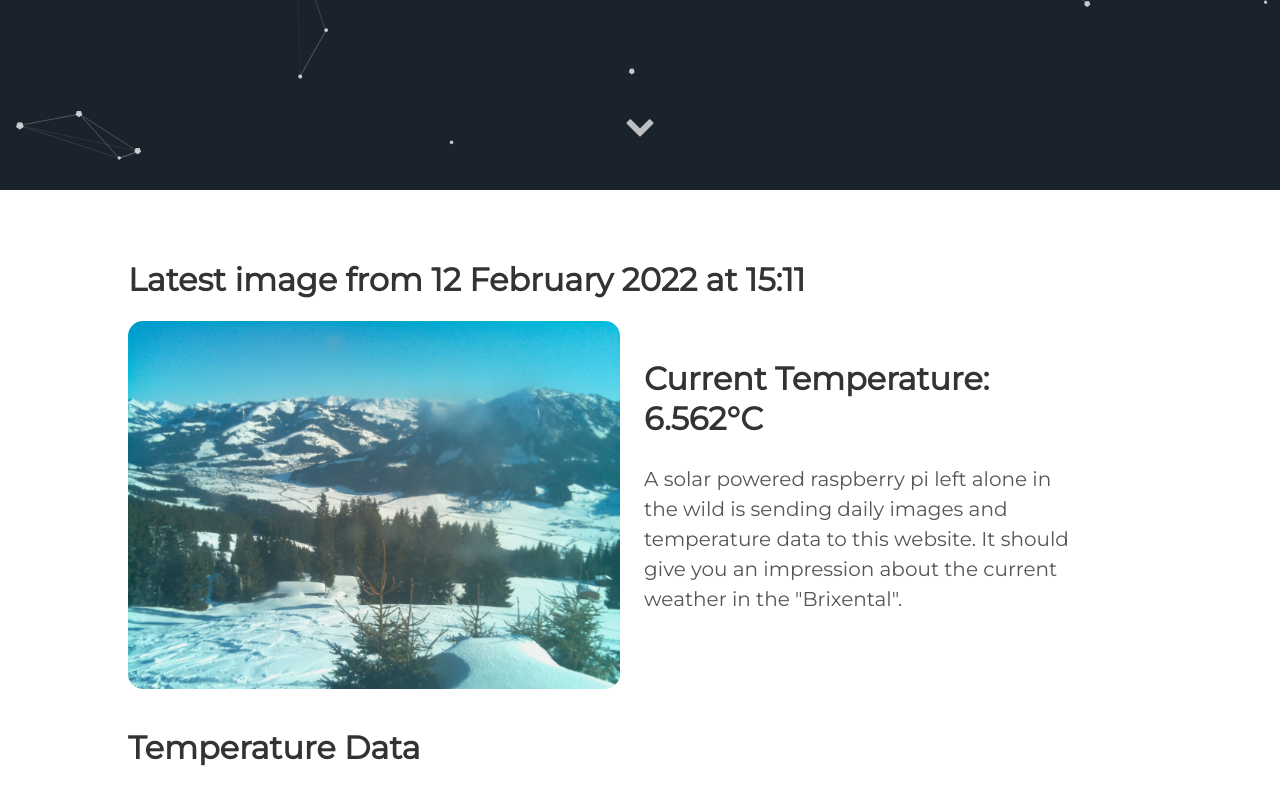
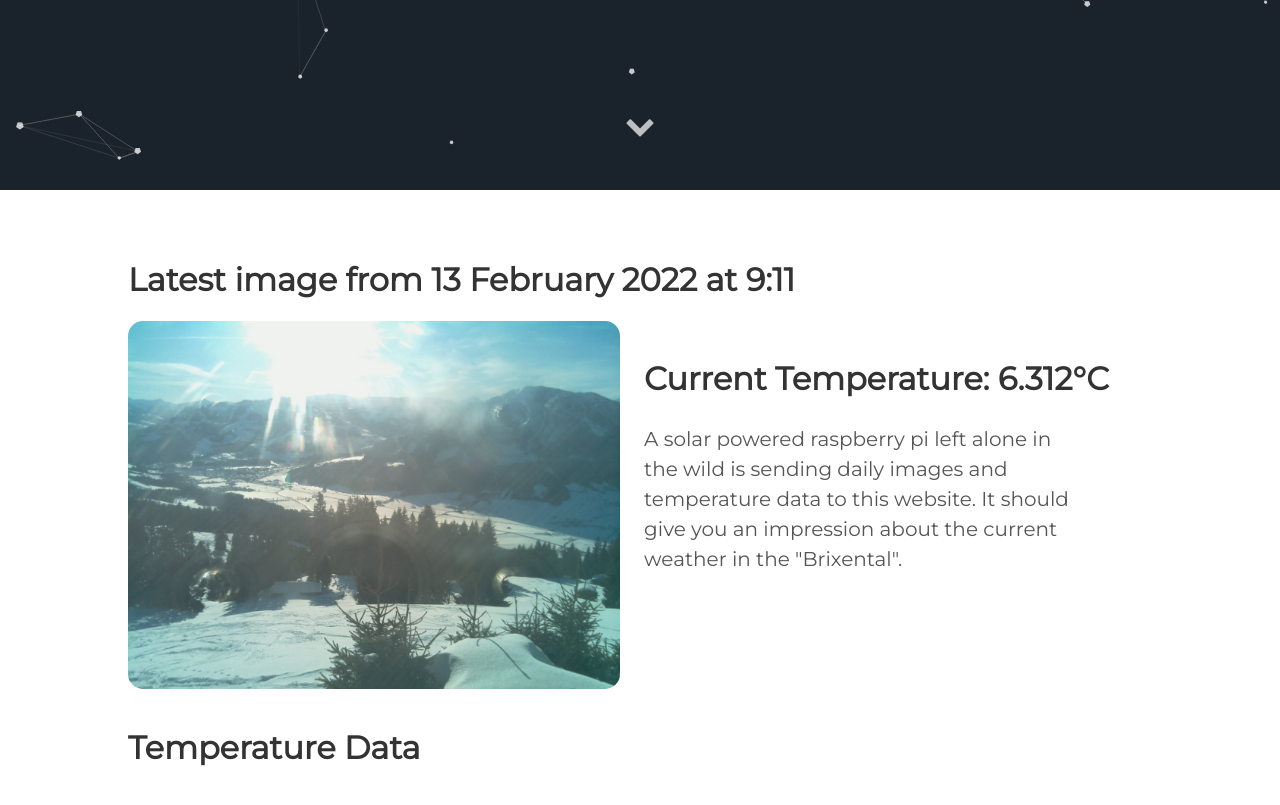
Before and after one commit to vektorious/vektorious.github.io, a Jekyll site: the page built from resources/huette.md, in a window 1280 px wide and 900 px high, scrolled down 710 px. Shown: the top 805 px of the window. Built offline with Jekyll 4.4.1, drawn with Linux system fonts in a browser that asks for light colours.

Commit message:
I'm a bot beep boop

```diff
--- a/resources/huette.md
+++ b/resources/huette.md
@@ -6,13 +6,13 @@ image: '/assets/img/'
 description: 'Live image from the Austrian alps'
 twitter_text: ' '
 ---
-## Latest image from 12 February 2022 at 15:11
+## Latest image from 13 February 2022 at  9:11
 <div class="huette">
   <div class="huette-image">
     <img src="{{ "/assets/img/huette.jpg" | prepend: site.baseurl }}">
   </div>
   <div class="huette-text">
-        <h2>Current Temperature: 6.562°C</h2>
+        <h2>Current Temperature: 6.312°C</h2>
         <p>A solar powered raspberry pi left alone in the wild is sending daily images and temperature data to this website. It should give you an impression about the current weather in the "Brixental".</p>
 
   </div>
```
Also changed, not shown: rpi-script/2022-02-13_090946.txt (renamed from rpi-script/2022-02-12_150943.txt, +5 -5 lines), rpi-script/huette.md (+2 -2 lines), assets/img/huette.jpg, assets/img/temp_plot.png, rpi-script/temp_plot.png, 1 other file.
